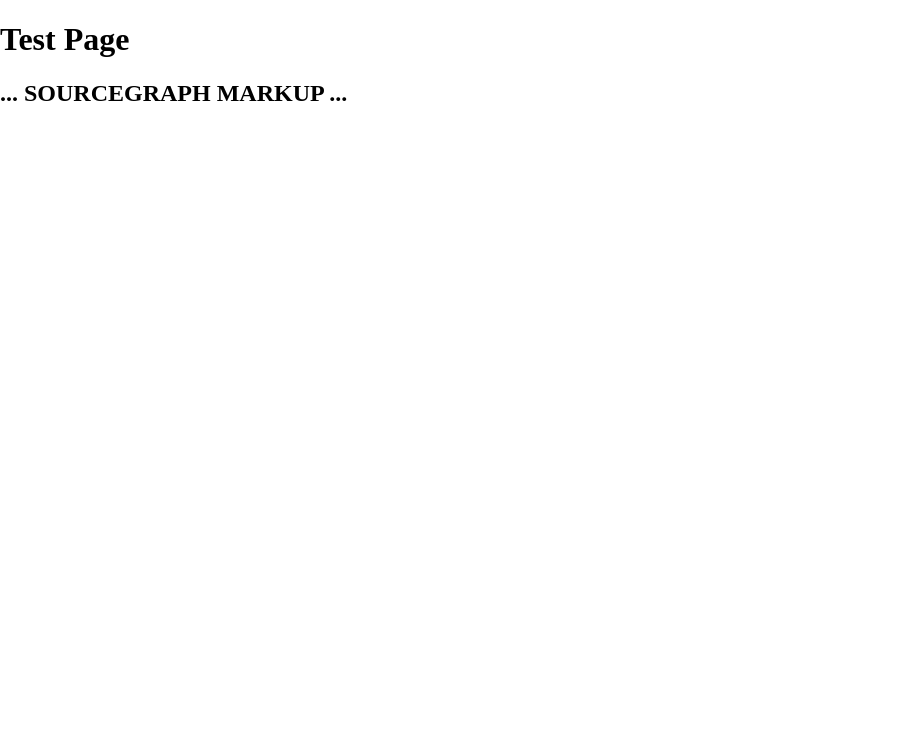
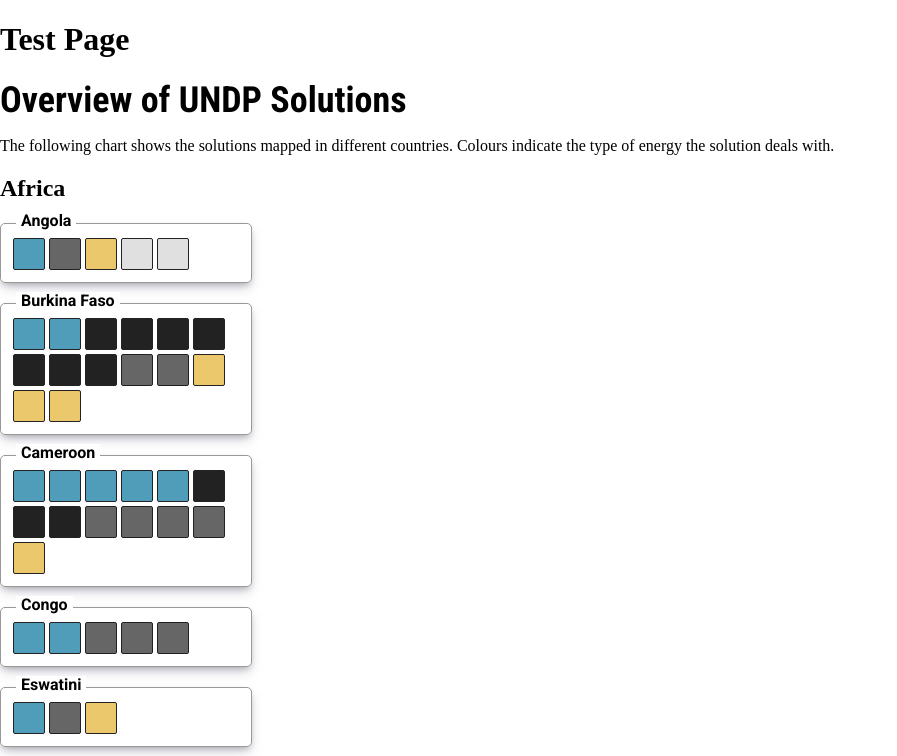
Before and after one commit to schubert-da/undp, a Svelte app: page / in a window 1280 px wide. Shown: the top 756 px of the page, without its empty margins (0-897 px from the left). Built offline with nearby package versions, Linux system fonts and the light colour scheme.

Commit message:
data changes. changes to sourceGraph. sourceCountry added

```diff
--- a/data/sources_data.js
+++ b/data/sources_data.js
@@ -1,5 +1,5 @@
-export let sourcesData = [
-    {
+export let sourcesData = {
+    "Africa": [{
             "rb": "Regional Bureau for Africa",
             "country": "Angola",
             "Household application": 1,
@@ -169,8 +169,9 @@
             "Renewable general": 0,
             "Solar": 1,
             "Thermal": 1
-    },
-    {
+        }
+    ],
+    "Regional Bureau for Arab States": [{
             "rb": "Regional Bureau for Arab States",
             "country": "Algeria",
             "Household application": 0,
@@ -223,8 +224,9 @@
             "Renewable general": 1,
             "Solar": 5,
             "Thermal": 3
-    },
-    {
+        }
+    ],
+    "Asia and Pacific": [{
             "rb": "Regional Bureau for Asia and Pacific",
             "country": "Bangladesh",
             "Household application": 2,
@@ -314,7 +316,8 @@
             "Solar": 0,
             "Thermal": 1
         },
-    {
+    ],
+    "Europe and the Commonwealth of Independent States": [{
             "rb": "Regional Bureau for Europe and the Commonwealth of Independent States",
             "country": "Azerbaijan",
             "Household application": 0,
@@ -350,7 +353,8 @@
             "Solar": 1,
             "Thermal": 0
         },
-    {
+    ],
+    "Latin American Countries": [{
             "rb": "Regional Bureau for Latin American Countries",
             "country": "Argentina",
             "Household application": 8,
@@ -432,3 +436,4 @@
             "Thermal": 1
         }
     ]
+}
--- /dev/null
+++ b/src/components/sourcesGraph/sourceCountry/sourceCountry.svelte
@@ -0,0 +1,96 @@
+<script>
+    export let country;
+
+</script>
+
+<div class="country-container">
+    <div class="title">
+        {country.country}
+    </div>
+    <div class="rect-container">
+        {#each  Array(country["Household application"]) as _, i}
+            <div class="rect rect-household"></div>
+        {/each}
+
+        {#each  Array(country["Solar"]) as _, i}
+            <div class="rect rect-solar"></div>
+        {/each}
+
+        {#each  Array(country["Thermal"]) as _, i}
+            <div class="rect rect-thermal"></div>
+        {/each}
+
+        {#each  Array(country["Renewable general"]) as _, i}
+            <div class="rect rect-renewable"></div>
+        {/each}
+
+        {#each  Array(country["Other"]) as _, i}
+            <div class="rect rect-other"></div>
+        {/each}
+
+    </div>
+</div>
+
+<style>
+
+    .country-container{
+        margin-bottom: 20px;
+        box-shadow: rgba(50, 50, 93, 0.25) 0px 6px 12px -2px, rgba(0, 0, 0, 0.3) 0px 3px 7px -3px;
+
+        border: 1px solid #999;
+        border-radius: 5px;
+        max-width: 250px;
+
+        position: relative;
+    }
+
+    .title{
+        padding: 0px 5px;
+        font-family: 'Roboto';
+        font-weight: bold;
+        background-color: #fff;
+
+        position: absolute;
+        left: 15px;
+        top: -12px;
+    }
+
+
+    .rect-container{
+        display: flex;
+        flex-wrap: wrap;
+        width: 220px;
+        margin: 12px 10px 10px 10px;
+    }
+
+    .rect{
+        width: 30px;
+        height: 30px;
+        margin: 2px;
+
+        background-color: #666;
+        border: 1px solid #222;
+        border-radius: 2px;
+    }
+
+    .rect-household{
+        background-color: #509DBA;
+    }
+
+    .rect-solar{
+        background-color: #222;
+    }
+
+    .rect-thermal{
+        background-color: #666;
+    }
+
+    .rect-renewable{
+        background-color: #ECC86C;
+    }
+
+    .rect-other{
+        background-color: #E0E0E0;
+    }
+
+</style>
--- a/src/components/sourcesGraph/sourceGraph.svelte
+++ b/src/components/sourcesGraph/sourceGraph.svelte
@@ -1,9 +1,42 @@
 <script>
     import { sourcesData } from "../../../data/sources_data";
+    import SourceCountry from "./sourceCountry/sourceCountry.svelte";
 
     console.log(sourcesData);
+
+    const rbs = Object.keys(sourcesData);
+
 </script>
-    <h2> ... SOURCEGRAPH MARKUP ... </h2>
+
+<div class="title">
+    <h2> Overview of UNDP Solutions </h2>
+    <p>
+        The following chart shows the solutions mapped in different countries.
+        Colours indicate the type of energy the solution deals with.
+    </p>
+</div>
+
+<div class="graph-container">
+    {#each rbs as rb }
+        <div class="rb-container {rb}">
+            <h2> {rb} </h2>
+            {#each sourcesData[rb] as country}
+                <SourceCountry country={country} />
+            {/each}
+        </div>
+    {/each}
+</div>
+
+
 <style>
+    .title h2{
+        font-family: "Roboto Condensed";
+        font-size: 36px;
+        margin: 0;
+        margin-bottom: 15px;
+    }
 
+    .title p{
+
+    }
 </style>
```
Lines whose indentation alone changed are shown as unchanged.
